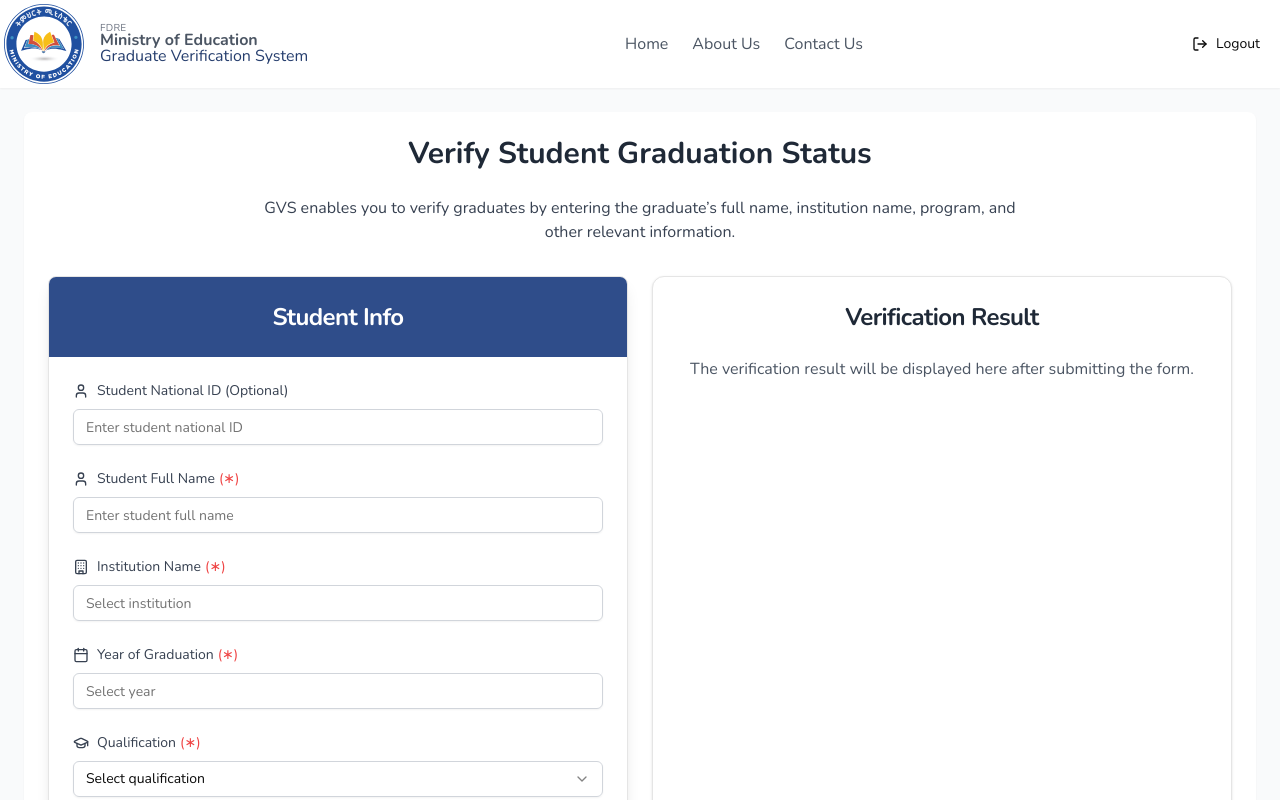
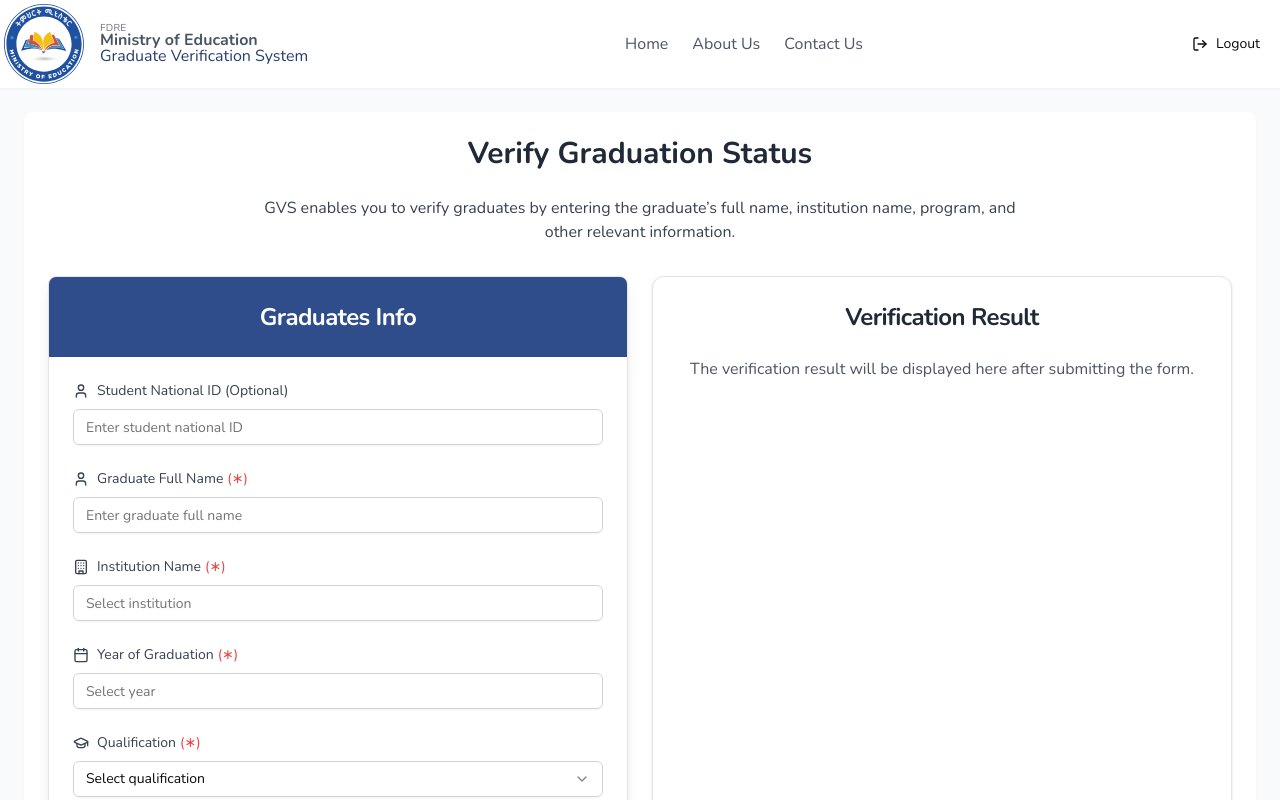
Before and after one commit to bulidiriba/graduate-verification, a Next.js app: page /verify in a window 1280 px wide. Shown: the top 800 px of the page. Built offline with nearby package versions, Linux system fonts and the light colour scheme; sample sign-in values are in the browser's storage.

Commit message:
Change student text into gradutes

```diff
--- a/app/about/page.tsx
+++ b/app/about/page.tsx
@@ -41,7 +41,7 @@ export default function AboutPage() {
           <ul className="list-disc list-inside space-y-2 text-gray-600 ml-4">
             <li>Maintaining accurate and up-to-date graduation records</li>
             <li>Providing quick and reliable verification services</li>
-            <li>Ensuring the security and privacy of student information</li>
+            <li>Ensuring the security and privacy of graduates information</li>
             <li>Supporting educational institutions in record-keeping</li>
             <li>Facilitating the authentication process for employers</li>
           </ul>
--- a/app/api/verify/route.ts
+++ b/app/api/verify/route.ts
@@ -50,6 +50,6 @@ export async function GET(request: Request) {
       return NextResponse.json({ exists: false })
     }
   } catch {
-    return NextResponse.json({ error: 'Failed to verify student' }, { status: 500 })
+    return NextResponse.json({ error: 'Failed to verify graduates' }, { status: 500 })
   }
 }
--- a/app/verify/page.tsx
+++ b/app/verify/page.tsx
@@ -28,7 +28,7 @@ export default function HomePage() {
       <Header />
       <div className="p-6 flex flex-col items-center">
         <div className="w-full max-w-7xl bg-white rounded-lg shadow-sm p-6">
-        <h1 className="text-3xl font-bold text-gray-800 mb-6 text-center">Verify Student Graduation Status</h1>
+        <h1 className="text-3xl font-bold text-gray-800 mb-6 text-center">Verify Graduation Status</h1>
         <p className="text-gray-700 mb-8 text-center max-w-3xl mx-auto">
             GVS enables you to verify graduates by entering the graduate’s full name, institution name, program, and other relevant information.
         </p>
--- a/components/ResultContainer.tsx
+++ b/components/ResultContainer.tsx
@@ -49,12 +49,12 @@ export default function ResultContainer({ result, error }: ResultContainerProps)
                 {result.exists ? (
                   <div className="flex items-center justify-center text-green-600">
                     <CheckCircle2 className="mr-2 h-8 w-8" />
-                    Student Verified
+                    Verified
                   </div>
                 ) : (
                   <div className="flex items-center justify-center text-red-600">
                     <XCircle className="mr-2 h-8 w-8" />
-                    Student Not Found
+                    Not Found
                   </div>
                 )}
               </CardTitle>
@@ -108,7 +108,7 @@ export default function ResultContainer({ result, error }: ResultContainerProps)
                   </div>
                 </div>
               ) : (
-                <p className="text-center text-gray-600">No student found with the provided information.</p>
+                <p className="text-center text-gray-600">No graduates found with the provided information.</p>
               )}
             </CardContent>
           </Card>
--- a/components/VerifyStudentForm.tsx
+++ b/components/VerifyStudentForm.tsx
@@ -57,7 +57,7 @@ export default function VerifyStudentForm() {
       }
       const response = await fetch(`/api/verify?${queryParams.toString()}`)
       if (!response.ok) {
-        throw new Error('Failed to verify student')
+        throw new Error('Failed to verify graduates')
       }
       const data = await response.json()
       setResult(data)
@@ -134,7 +134,7 @@ export default function VerifyStudentForm() {
     <>
       <Card className="bg-white shadow-lg rounded-lg overflow-hidden">
         <CardHeader className="p-6 bg-[#2F4D8A]">
-          <CardTitle className="text-2xl font-bold text-center text-white">Student Info</CardTitle>
+          <CardTitle className="text-2xl font-bold text-center text-white">Graduates Info</CardTitle>
         </CardHeader>
         <CardContent className="p-6">
           <form onSubmit={handleSubmit} className="space-y-6">
@@ -155,13 +155,13 @@ export default function VerifyStudentForm() {
             <div className="space-y-2">
               <label htmlFor="studentFullName" className="text-sm font-medium text-gray-700 flex items-center">
                 <User className="w-4 h-4 mr-2" />
-                Student Full Name <span className="text-red-500 ml-1">(∗)</span>
+                Graduate Full Name <span className="text-red-500 ml-1">(∗)</span>
               </label>
               <Input
                 id="studentFullName"
                 value={studentFullName}
                 onChange={(e) => setStudentFullName(e.target.value)}
-                placeholder="Enter student full name"
+                placeholder="Enter graduate full name"
                 className="w-full border-gray-300 focus:ring-blue-500 focus:border-blue-500 rounded-md shadow-sm"
                 required
               />
@@ -243,9 +243,9 @@ export default function VerifyStudentForm() {
                             onClick={() => handleSelectYear(value)}
                           >
                             <div className="flex flex-col">
-                              <span className="font-bold text-[16px]">Ethiopia: {value}</span>
+                              <span className="font-bold text-[16px]">EC: {value}</span>
                               <span className="text-[14px] text-gray-600">
-                                International: {year[value as keyof typeof year].International}
+                                GC: {year[value as keyof typeof year].International}/
                               </span>
                             </div>
                           </button>
@@ -286,12 +286,12 @@ export default function VerifyStudentForm() {
               {isLoading ? (
                 <>
                   <Loader2 className="mr-2 h-5 w-5 animate-spin" />
-                  Verifying...
+                  Checking...
                 </>
               ) : (
                 <>
                   <Search className="mr-2 h-5 w-5" />
-                  Verify Student
+                  Verify Graduates
                 </>
               )}
             </Button>
```
